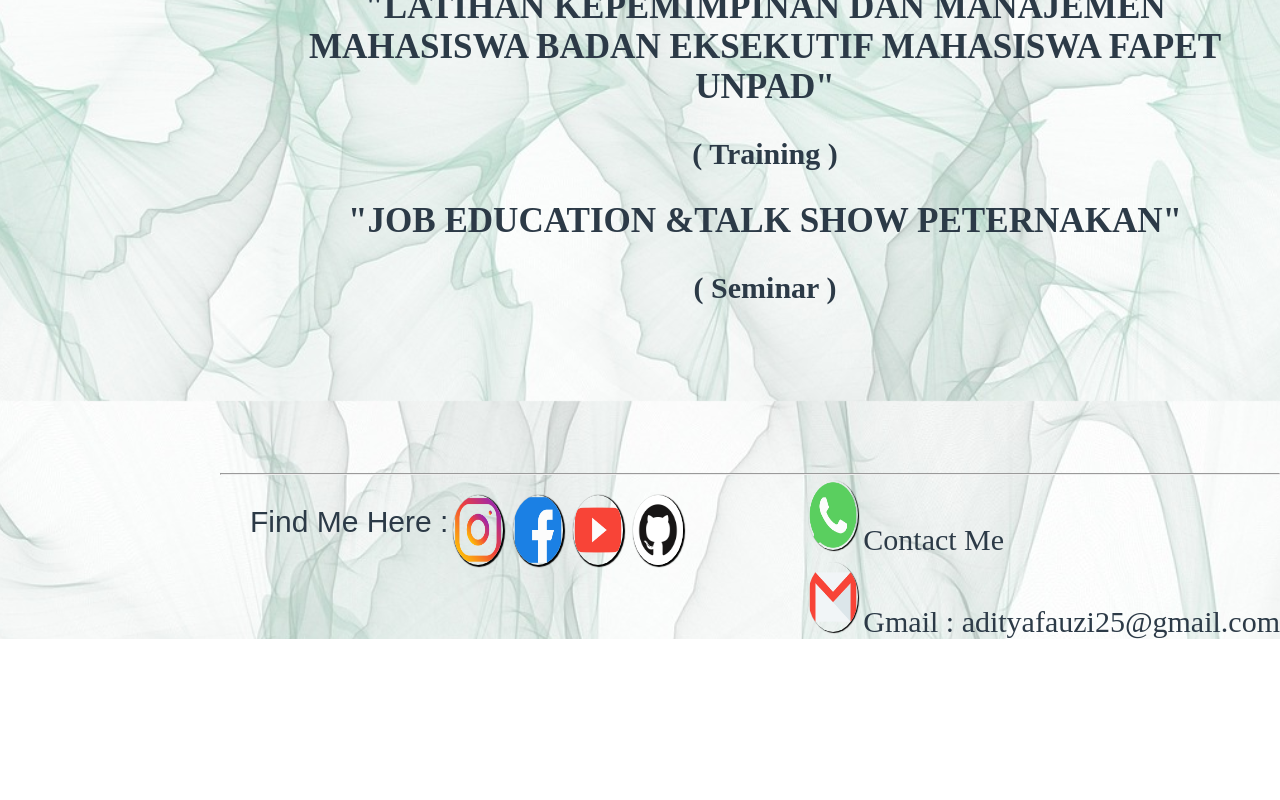
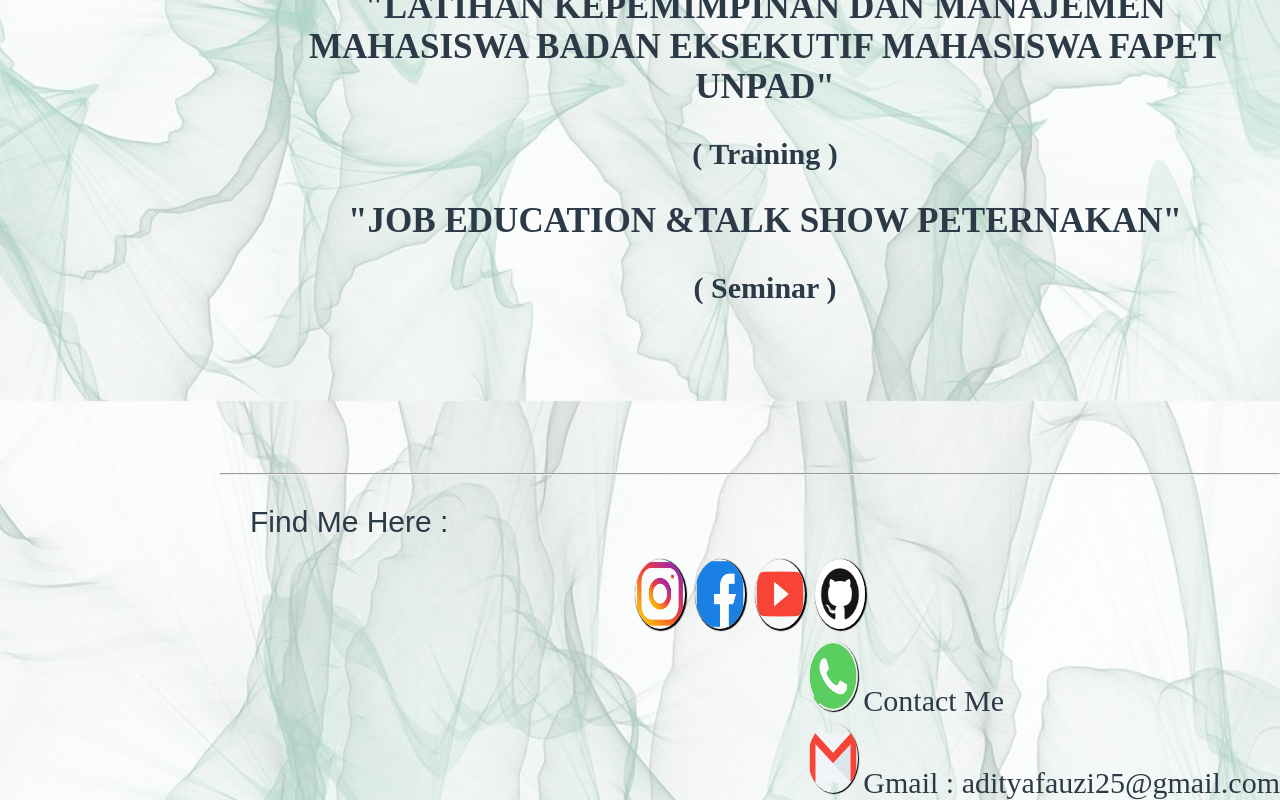
Before and after one commit to Ashuralotus/simplecvproject, a plain HTML site: page index.html in a window 1280 px wide. Shown: the part 4399-5199 px from the top of the page. Before the commit the page ends 5038 px from the top, so only its background shows below. Drawn offline with Linux system fonts and the light colour scheme; a web font is replaced by a local one.

Commit message:
commit kedua

```diff
--- a/style.css
+++ b/style.css
@@ -174,6 +174,7 @@ body {
 /*contact*/
 .socialmedia {
     float: left;
+    width: 100%;
     padding-top: 15px;
     list-style: none;
     display: flex;
@@ -182,7 +183,7 @@ body {
     border:  5px auto;
 }
 .socialmedia img {
-    width: 50px;
+    max-width: 50px;
     height: 70px;
     margin: 5px;
     display: inline-block;
```
